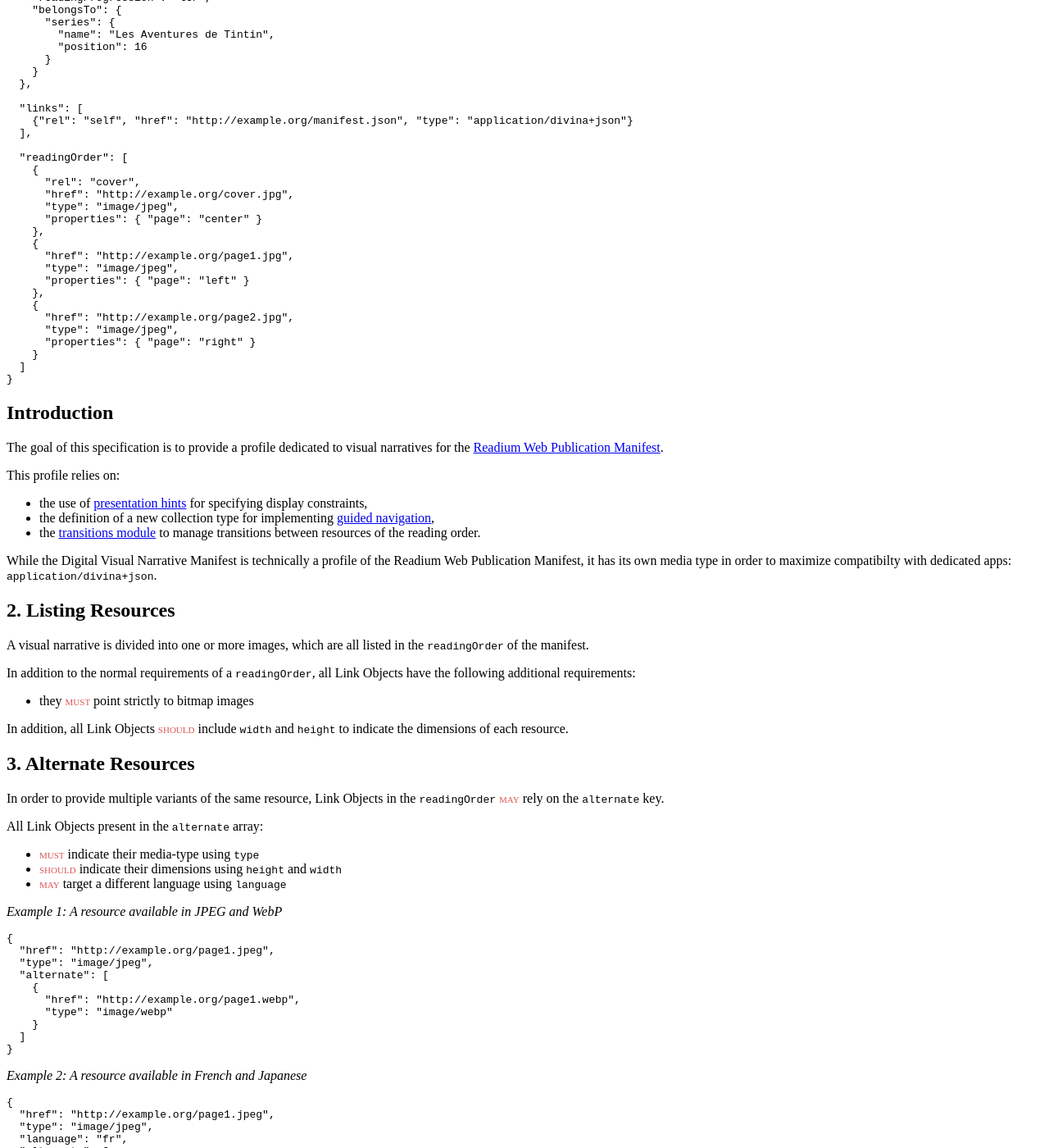
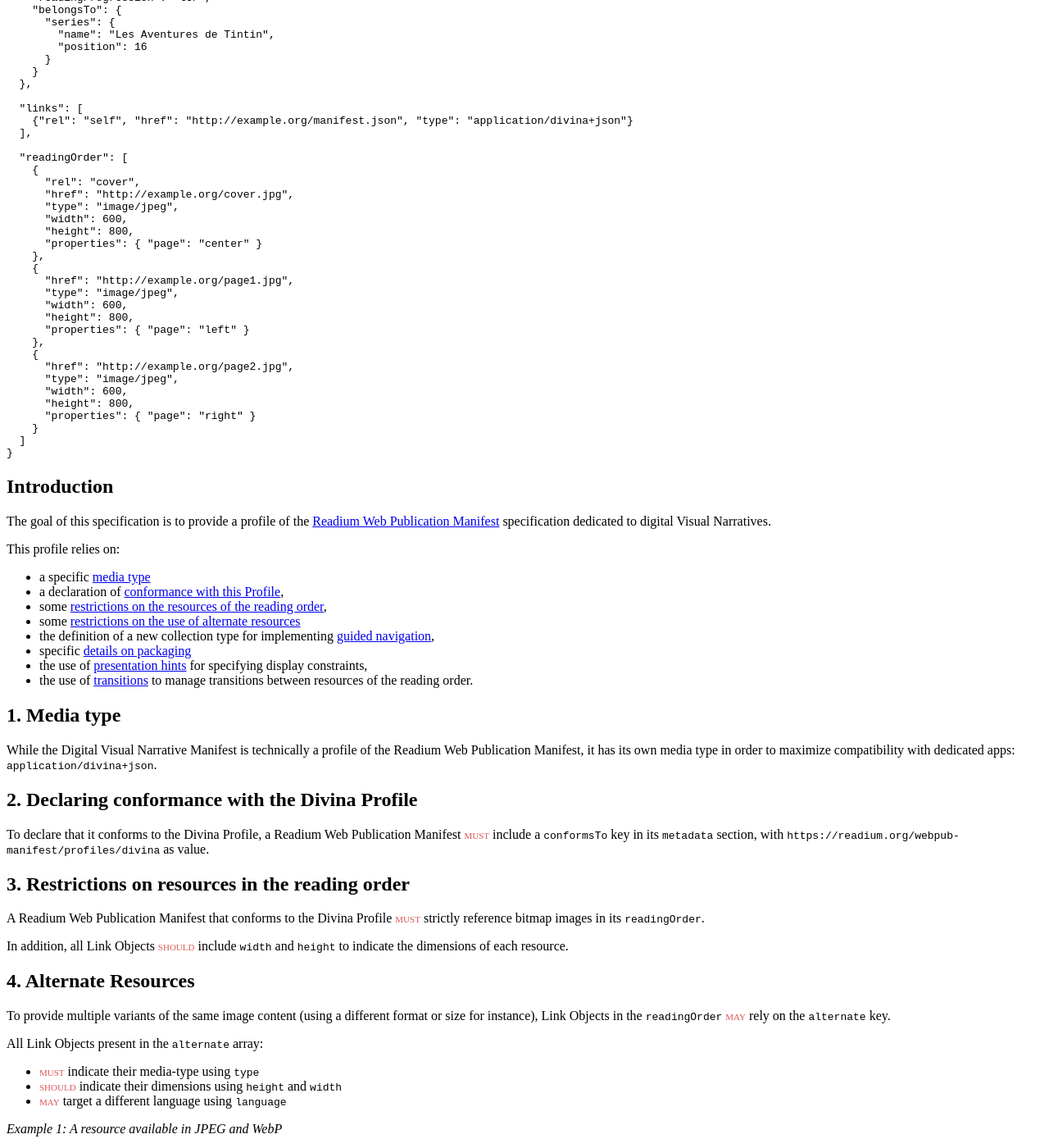
Before and after one commit to readium/webpub-manifest, a Jekyll site: the page built from profiles/divina.md, in a window 1280 px wide and 1400 px high, scrolled down 707 px. Shown: the whole window at 82% size. Built offline with Jekyll 4.4.1, drawn with Linux system fonts in a browser that asks for light colours; our own code applies the rules of GitHub Pages for plain Markdown files; comment, search, counter and statistics services are not loaded; some of the changed text lies outside the part shown.

Commit message:
align the structure of the different profiles

```diff
--- a/profiles/divina.md
+++ b/profiles/divina.md
@@ -17,9 +17,9 @@
   "@context": "http://readium.org/webpub-manifest/context.jsonld",
 
   "metadata": {
+    "@type": "http://schema.org/Book",
+    "conformsTo": "https://readium.org/webpub-manifest/profiles/divina",
     "title": "Objectif Lune",
-    "identifier": "urn:isbn:9782203001152",
-    "conformsTo": "https://readium.org/webpub-manifest/profiles/divina",
     "author": "Hergé",
     "language": "fr",
     "publisher": "Casterman",
@@ -44,16 +44,22 @@
       "rel": "cover",
       "href": "http://example.org/cover.jpg",
       "type": "image/jpeg",
+      "width": 600,
+      "height": 800,
       "properties": { "page": "center" }
     },
     {
       "href": "http://example.org/page1.jpg",
       "type": "image/jpeg",
+      "width": 600,
+      "height": 800,
       "properties": { "page": "left" }
     },
     {
       "href": "http://example.org/page2.jpg",
       "type": "image/jpeg",
+      "width": 600,
+      "height": 800,
       "properties": { "page": "right" }
     }
   ]
@@ -62,30 +68,36 @@
 
 ## Introduction
 
-The goal of this specification is to provide a profile dedicated to visual narratives for the [Readium Web Publication Manifest](https://readium.org/webpub-manifest).
+The goal of this specification is to provide a profile of the [Readium Web Publication Manifest](https://readium.org/webpub-manifest) specification dedicated to digital Visual Narratives.
 
 This profile relies on:
 
+* a specific [media type](#1-media-type)
+* a declaration of [conformance with this Profile](#2-declaring-conformance-with-the-divina-profile),
+* some [restrictions on the resources of the reading order](#3-restrictions-on-the-resources-of-the-reading-order),
+* some [restrictions on the use of alternate resources](#4-alternate-resources)
+* the definition of a new collection type for implementing [guided navigation](#5-guided-navigation),
+* specific [details on packaging](#6-packaging)
 * the use of [presentation hints](../modules/presentation.md) for specifying display constraints,
-* the definition of a new collection type for implementing [guided navigation](#4-guided-navigation),
-* the [transitions module](../modules/transitions.md) to manage transitions between resources of the reading order.
+* the use of [transitions](../modules/transitions.md) to manage transitions between resources of the reading order.
 
-While the Digital Visual Narrative Manifest is technically a profile of the Readium Web Publication Manifest, it has its own media type in order to maximize compatibilty with dedicated apps: `application/divina+json`.
+## 1. Media type
 
+While the Digital Visual Narrative Manifest is technically a profile of the Readium Web Publication Manifest, it has its own media type in order to maximize compatibility with dedicated apps: `application/divina+json`.
 
-## 2. Listing Resources
+## 2. Declaring conformance with the Divina Profile
 
-A visual narrative is divided into one or more images, which are all listed in the `readingOrder` of the manifest.
+To declare that it conforms to the Divina Profile, a Readium Web Publication Manifest <strong class="rfc">must</strong> include a `conformsTo` key in its `metadata` section, with `https://readium.org/webpub-manifest/profiles/divina` as value.
 
-In addition to the normal requirements of a `readingOrder`, all Link Objects have the following additional requirements:
+## 3. Restrictions on resources in the reading order
 
- - they <strong class="rfc">must</strong> point strictly to bitmap images
+A Readium Web Publication Manifest that conforms to the Divina Profile <strong class="rfc">must</strong> strictly reference bitmap images in its `readingOrder`.
 
 In addition, all Link Objects <strong class="rfc">should</strong> include `width` and `height` to indicate the dimensions of each resource.
 
-## 3. Alternate Resources
+## 4. Alternate Resources
 
-In order to provide multiple variants of the same resource, Link Objects in the `readingOrder` <strong class="rfc">may</strong> rely on the `alternate` key.
+To provide multiple variants of the same image content (using a different format or size for instance), Link Objects in the `readingOrder` <strong class="rfc">may</strong> rely on the `alternate` key.
 
 All Link Objects present in the `alternate` array:
 
@@ -99,10 +111,14 @@ All Link Objects present in the `alternate` array:
 {
   "href": "http://example.org/page1.jpeg",
   "type": "image/jpeg",
+  "width": 600,
+  "height": 800,
   "alternate": [
     {
       "href": "http://example.org/page1.webp",
-      "type": "image/webp"
+      "type": "image/webp",
+      "width": 600,
+      "height": 800
     }
   ]
 }
@@ -115,11 +131,15 @@ All Link Objects present in the `alternate` array:
   "href": "http://example.org/page1.jpeg",
   "type": "image/jpeg",
   "language": "fr",
+  "width": 600,
+  "height": 800,
   "alternate": [
     {
       "href": "http://example.org/page1-jp.jpeg",
       "type": "image/jpeg",
-      "language": "jp"
+      "language": "jp",
+      "width": 600,
+      "height": 800
     }
   ]
 }
```
Also changed, not shown: other parts of profiles/divina.md (+4 -4 lines), profiles/audiobook.md (+34 -25 lines), profiles/epub.md (+44 -9 lines).
